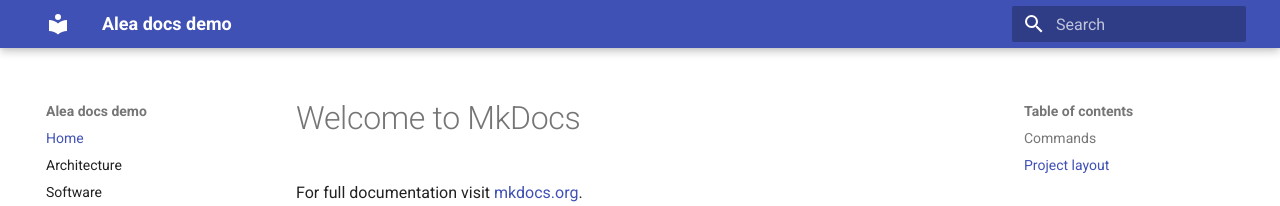
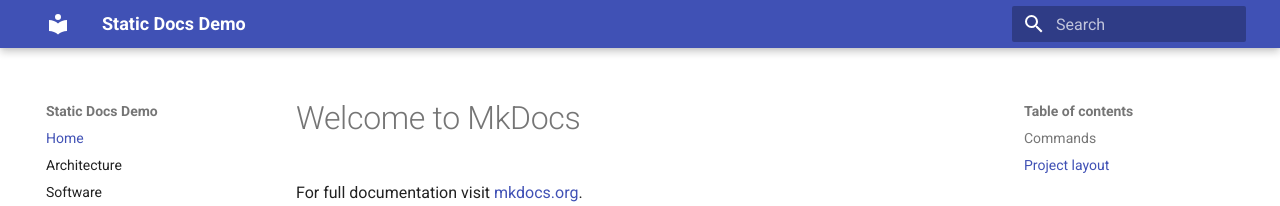
Before and after one commit to alex-arce/mkdocs-demo, an MkDocs documentation site: the page built from docs/index.md, in a window 1280 px wide. Shown: the top 206 px of the page. Built offline with MkDocs 1.6.1 and Material for MkDocs 9.7.7, drawn with Linux system fonts in a browser that asks for light colours.

Commit message:
Update mkdocs.yml

```diff
--- a/mkdocs.yml
+++ b/mkdocs.yml
@@ -1,5 +1,5 @@
-site_name: Alea docs demo
-site_url: https://www.alea-soluciones.com/
+site_name: Static Docs Demo
+site_url: https://alex-arce.github.io/mkdocs-demo
 nav:
     - Home: index.md
     - Architecture: architecture.md
```
